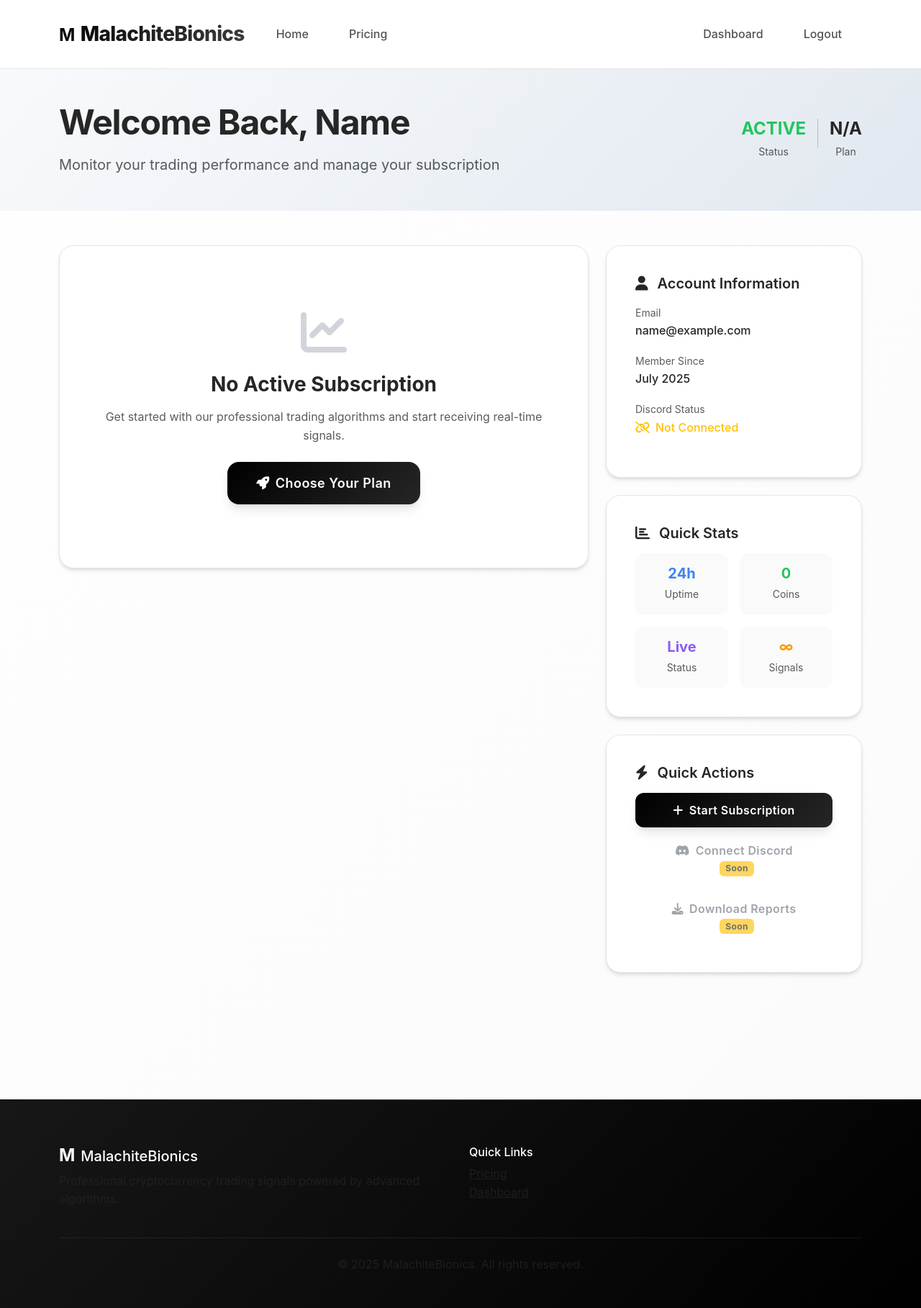
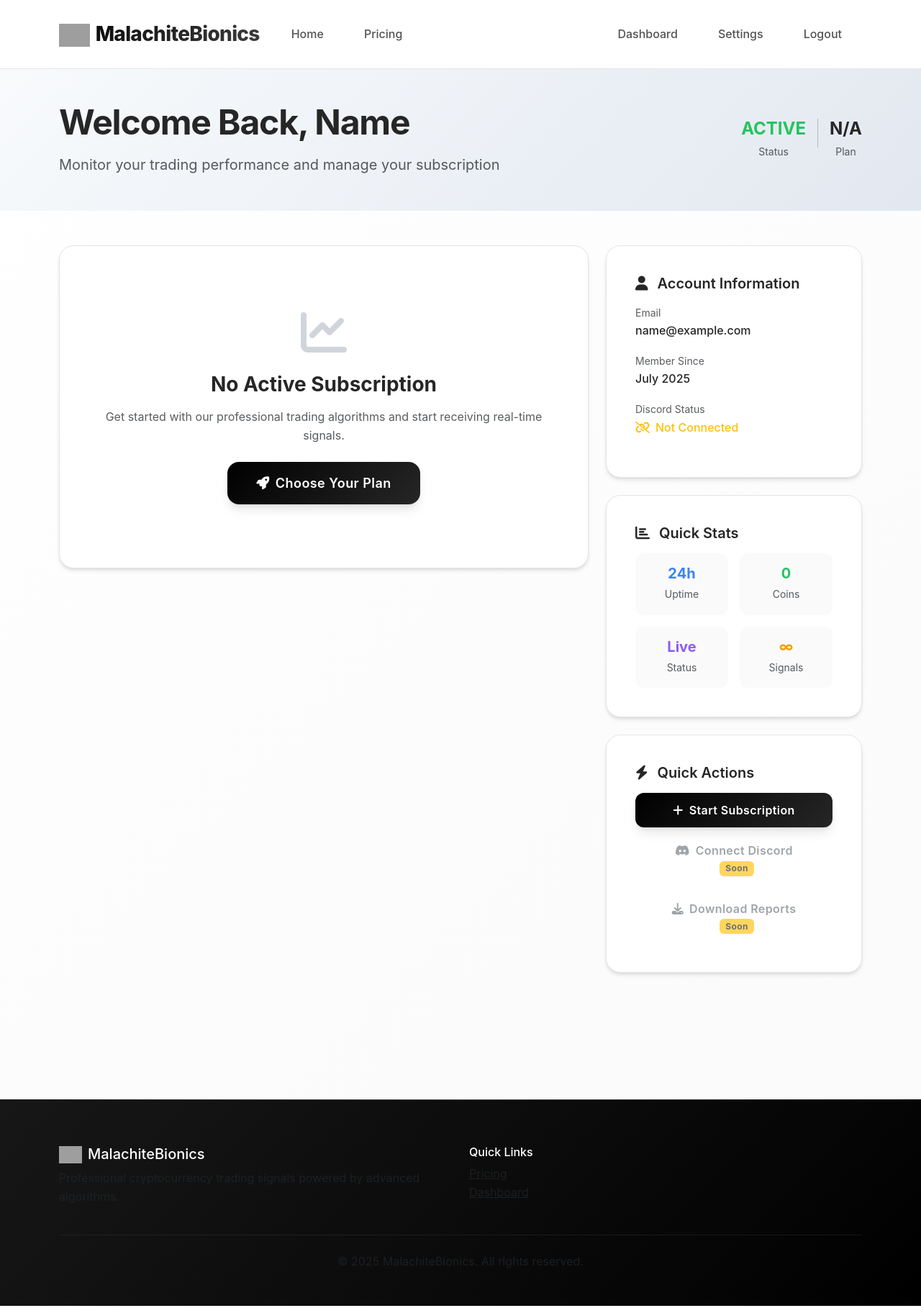
Before and after one commit to coleisa/MalachiteBionics, a Flask app: page /dashboard in a window 1280 px wide. Shown: the whole page at 72% size. Run offline with Flask 3, Linux system fonts and the light colour scheme; the visitor is signed in with stand-in values (Sample User, id 1); data that the repository does not hold is empty; some libraries are stand-ins or nearby versions; grey boxes are pictures that could not be loaded.

Commit message:
Update base.html

```diff
--- a/MalachiteBionics/templates/base.html
+++ b/MalachiteBionics/templates/base.html
@@ -249,7 +249,7 @@
         .pricing-card .badge {
             position: absolute;
             top: -12px;
-            right: 24px;
+            left: 24px;
             background: linear-gradient(135deg, var(--accent-blue), var(--accent-purple));
             color: var(--primary-white);
             padding: 0.5rem 1.5rem;
@@ -536,7 +536,7 @@
     <nav class="navbar navbar-expand-lg navbar-light">
         <div class="container">
             <a class="navbar-brand" href="{{ url_for('index') }}">
-                <span class="me-2 fw-bold fs-4" style="color: var(--primary-color);">M</span>MalachiteBionics
+                <img src="{{ url_for('static', filename='logo.png') }}" alt="MalachiteBionics Logo" style="height: 32px; width: auto; margin-right: 0.5rem;">MalachiteBionics
             </a>
 
             <button class="navbar-toggler" type="button" data-bs-toggle="collapse" data-bs-target="#navbarNav">
@@ -557,6 +557,9 @@
                     {% if current_user.is_authenticated %}
                         <li class="nav-item">
                             <a class="nav-link" href="{{ url_for('dashboard') }}">Dashboard</a>
+                        </li>
+                        <li class="nav-item">
+                            <a class="nav-link" href="{{ url_for('settings') }}">Settings</a>
                         </li>
                         <li class="nav-item">
                             <a class="nav-link" href="{{ url_for('logout') }}">Logout</a>
@@ -596,7 +599,7 @@
         <div class="container">
             <div class="row">
                 <div class="col-md-6">
-                    <h5><span class="me-2 fw-bold fs-4" style="color: var(--primary-color);">M</span>MalachiteBionics</h5>
+                    <h5><img src="{{ url_for('static', filename='logo.png') }}" alt="MalachiteBionics Logo" style="height: 24px; width: auto; margin-right: 0.5rem;">MalachiteBionics</h5>
                     <p class="text-muted">Professional cryptocurrency trading signals powered by advanced algorithms.</p>
                 </div>
                 <div class="col-md-6">
```
